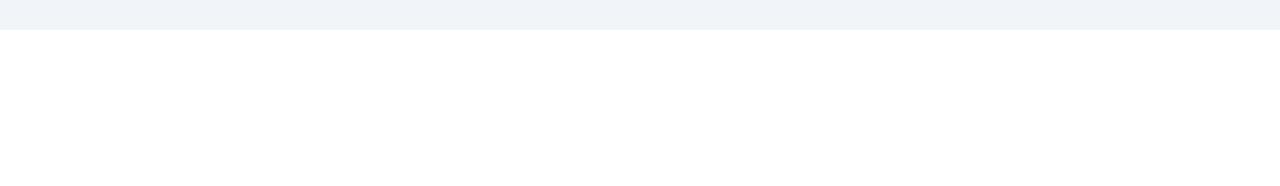
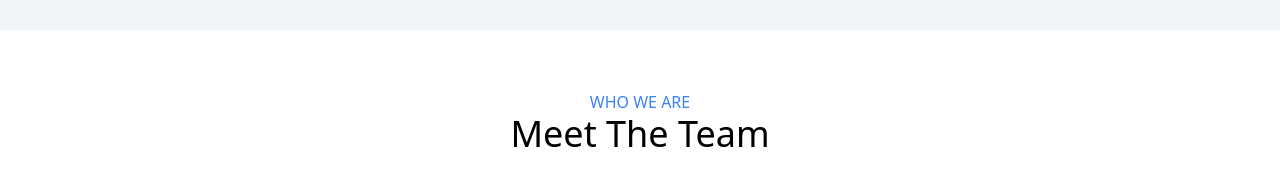
Before and after one commit to kirsten-tay/khoby-web-one, a React (Create React App) app: page / in a window 1280 px wide. Shown: the part 3805-3991 px from the top of the page. Before the commit the page ends 3835 px from the top, so only its background shows below. Built offline with nearby package versions, Linux system fonts and the light colour scheme.

Commit message:
updated whoweare

```diff
--- a/src/App.js
+++ b/src/App.js
@@ -3,6 +3,7 @@ import Hero from './components/Hero';
 import Hero2 from './components/Hero2'
 import Whychooseus from './components/Whychooseus';
 import Ourworks from './components/Ourworks';
+import Whoweare from './components/Whoweare';
 import './App.css';
 
 function App() {
@@ -13,6 +14,7 @@ function App() {
      <Hero2/>
      <Whychooseus/>
      <Ourworks/>
+     <Whoweare/>
     </div>
   );
 }
--- a/src/components/Whoweare.jsx
+++ b/src/components/Whoweare.jsx
@@ -6,6 +6,12 @@ const Whoweare =( ) => {
 
         <div>
 
+            <div className="p-5 m-10">
+                <h5 className="text-blue-500">
+                WHO WE ARE</h5>
+                <h2 className="font-medium text-4xl">Meet The Team</h2>
+            </div>
+
         </div>
      );
 
```
